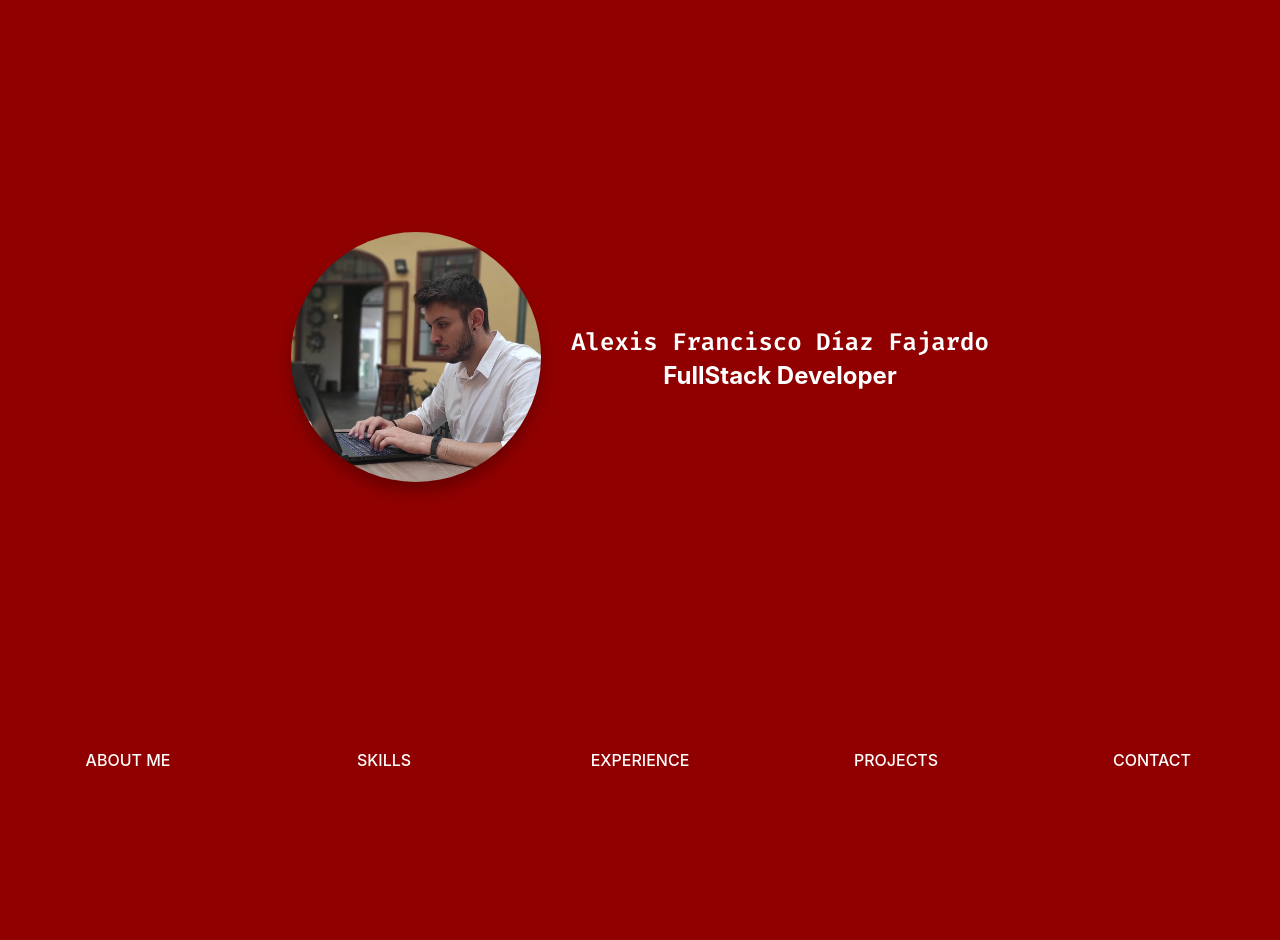
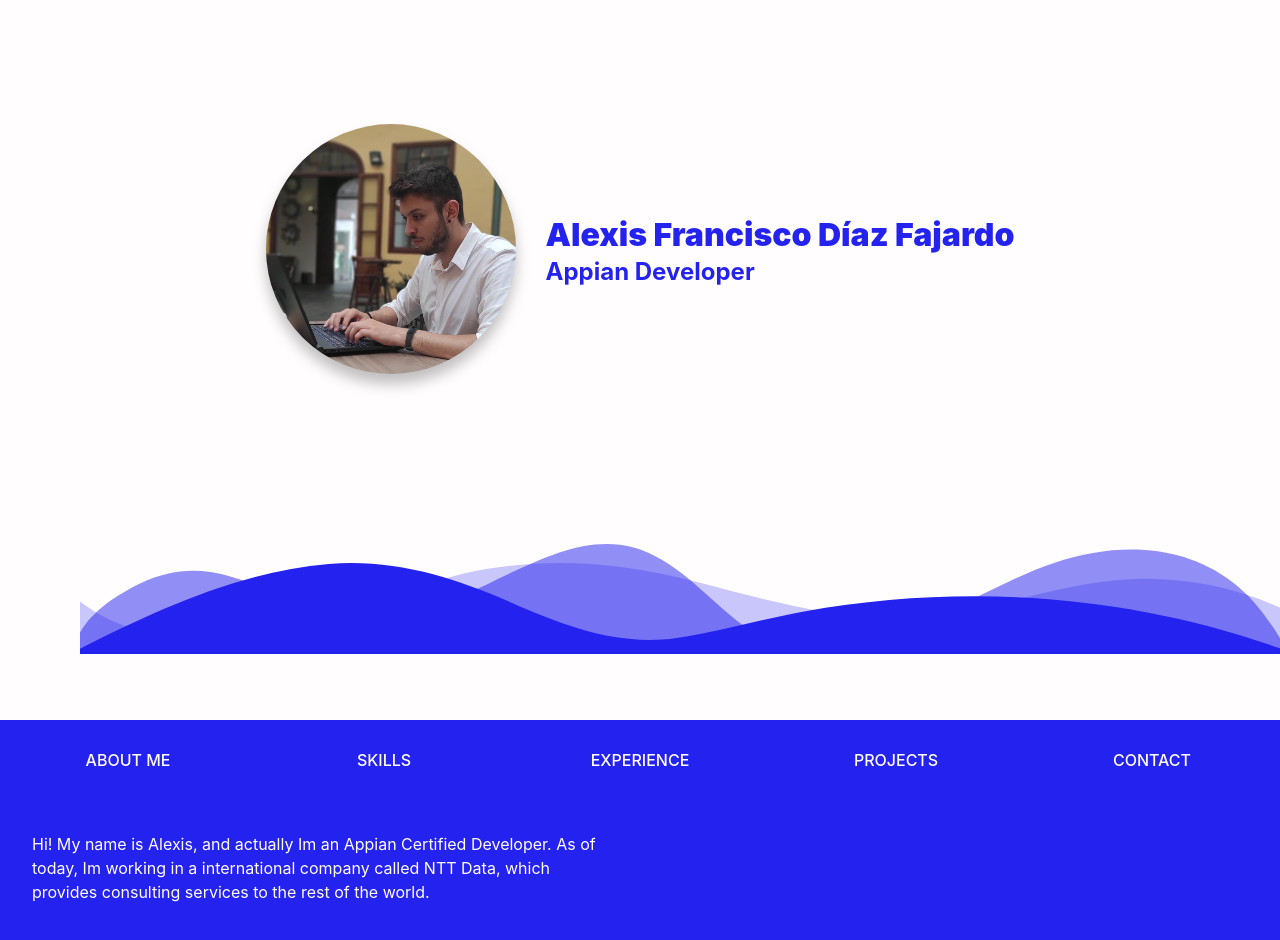
Before and after one commit to Lerzih/Porfolio, a React (Vite) app: page / in a window 1280 px wide. Shown: the top 940 px of the page. Before the commit the page ends 800 px from the top, so only its background shows below. Built offline with nearby package versions, Linux system fonts and the light colour scheme.

Commit message:
ACTUALIZACION 2.0

```diff
--- a/src/App.tsx
+++ b/src/App.tsx
@@ -1,14 +1,15 @@
-import Header from './components/Header.tsx'
-import Navigation from './components/Navigation.tsx'
+import Content from "./components/Content.tsx";
+import Header from "./components/Header.tsx";
+import Navigation from "./components/Navigation.tsx";
 
 function App() {
-
   return (
     <>
       <Header />
       <Navigation />
+      <Content />
     </>
-  )
+  );
 }
 
-export default App
+export default App;
--- /dev/null
+++ b/src/components/AboutMe.tsx
@@ -0,0 +1,16 @@
+function AboutMe() {
+  return (
+    <article className="" id="about-me">
+      <div>
+        Hi! My name is Alexis, and actually Im an Appian Certified Developer. As
+        of today, Im working in a international company called NTT Data, which
+        provides consulting services to the rest of the world.
+      </div>
+      <div>
+
+      </div>
+    </article>
+  );
+}
+
+export default AboutMe;
--- /dev/null
+++ b/src/components/Content.tsx
@@ -0,0 +1,10 @@
+import "../css/Contents.css";
+import AboutMe from "./AboutMe";
+
+function Content() {
+    return (
+        <AboutMe />
+    )
+};
+
+export default Content;
--- a/src/components/Header.tsx
+++ b/src/components/Header.tsx
@@ -1,23 +1,25 @@
 import DNI from "../assets/Foto-desarrollador.jpeg";
 import "../css/Header.css";
+import HeaderDivider from "./HeaderDivider";
 
 function Header() {
   return (
-
+    <div className="main">
       <div className="main-section">
-        <div className="">
+        <div>
           <img className="profile-picture" src={DNI} />
         </div>
-        <div className="">
+        <div>
           <div>
             <h1 className="my-name">Alexis Francisco Díaz Fajardo</h1>
           </div>
-          <div>
-            <h2 className="title-profession">FullStack Developer</h2>
+          <div className="profession">
+            <h2 className="title-profession">Appian Developer</h2>
           </div>
         </div>
       </div>
-
+      <HeaderDivider />
+    </div>
   );
 }
 
--- /dev/null
+++ b/src/components/HeaderDivider.tsx
@@ -0,0 +1,21 @@
+import "../css/HeaderDivider.css";
+
+function HeaderDivider() {
+  return (
+    <div className="page-divider">
+      <svg xmlns="http://www.w3.org/2000/svg">
+        <path
+          d="M0 0v46.29c47.79 22.2 103.59 32.17 158 28 70.36-5.37 136.33-33.31 206.8-37.5 73.84-4.36 147.54 16.88 218.2 35.26 69.27 18 138.3 24.88 209.4 13.08 36.15-6 69.85-17.84 104.45-29.34C989.49 25 1113-14.29 1200 52.47V0z"
+          opacity=".25"
+        />
+        <path
+          d="M0 0v15.81c13 21.11 27.64 41.05 47.69 56.24C99.41 111.27 165 111 224.58 91.58c31.15-10.15 60.09-26.07 89.67-39.8 40.92-19 84.73-46 130.83-49.67 36.26-2.85 70.9 9.42 98.6 31.56 31.77 25.39 62.32 62 103.63 73 40.44 10.79 81.35-6.69 119.13-24.28s75.16-39 116.92-43.05c59.73-5.85 113.28 22.88 168.9 38.84 30.2 8.66 59 6.17 87.09-7.5 22.43-10.89 48-26.93 60.65-49.24V0z"
+          opacity=".5"
+        />
+        <path d="M0 0v5.63C149.93 59 314.09 71.32 475.83 42.57c43-7.64 84.23-20.12 127.61-26.46 59-8.63 112.48 12.24 165.56 35.4C827.93 77.22 886 95.24 951.2 90c86.53-7 172.46-45.71 248.8-84.81V0z" />
+      </svg>
+    </div>
+  );
+}
+
+export default HeaderDivider;
--- /dev/null
+++ b/src/css/Contents.css
@@ -0,0 +1,18 @@
+article {
+    height: 75vh;
+    color: var(--main-white-color);
+    background-color: var(--main-color);
+    display: flex;
+}
+
+article>div {
+    width: 50%;
+    padding: 2rem;
+    height: 100%;
+    align-items: center;
+}
+
+video {
+    height: 100%;
+    width: 100%;
+}
--- a/src/css/Header.css
+++ b/src/css/Header.css
@@ -1,6 +1,10 @@
+.main {
+  height: 90vh;
+}
+
 .main-section {
   width: 100%;
-  height: 90vh;
+  height: 70%;
   display: flex;
   justify-content: center;
   align-items: center;
@@ -20,17 +24,25 @@
 }
 
 .my-name {
-  color: #fff;
+  color: var(--main-color);
   text-align: center;
-  font-family: FiraCode;
-  font-size: 24px;
   font-style: normal;
-  font-weight: 600;
+  font-weight: 900;
   line-height: normal;
 }
 
+.profession {
+  display: flex;
+  align-items: "center";
+  text-align: "center";
+}
+
+.profession > img {
+  max-height: 30px;
+}
+
 .title-profession {
-  color: #fff;
+  color: var(--main-color);
   text-align: center;
 }
 
--- /dev/null
+++ b/src/css/HeaderDivider.css
@@ -0,0 +1,10 @@
+.page-divider {
+  display: flex;
+  height: auto;
+}
+
+.page-divider > svg {
+  fill: var(--main-color);
+  width: 100%;
+  transform: rotate(180deg);
+}
--- a/src/css/Navigation.css
+++ b/src/css/Navigation.css
@@ -6,6 +6,7 @@
   display: flex;
   flex-direction: row;
   justify-content: space-around;
+  background-color: var(--main-color);
 }
 
 @media (max-width: 620px) {
@@ -40,8 +41,12 @@
   padding: 1em;
 }
 
-.navMenu a:hover {
-  background-color: var(--main-black-color);
+#about-me {
+  scroll-behavior: smooth
+}
+
+.navMenu a::after {
+  scroll-behavior: smooth
 }
 
 /* Burger menu */
@@ -69,7 +74,7 @@
   cursor: pointer;
   font-size: 20px;
   margin-right: 20px;
-  padding: 10px;
+  /* padding: 10px; */
   background-color: var(--main-color);
   filter: drop-shadow(0px 10px 7px rgba(0, 0, 0, 0.25));
   border: 1px solid var(--main-white-color);
--- a/src/css/colors.css
+++ b/src/css/colors.css
@@ -1,6 +1,6 @@
 :root {
-  --main-color: #900000;
-  --secondary-color: #ee6c4d;
+  --main-color: #2422ef;
+  --secondary-color: #020a52;
   --main-black-color: #2a2b2a;
   --main-white-color: #FFFDFD;
 }
--- a/src/index.css
+++ b/src/index.css
@@ -11,8 +11,8 @@
   font-weight: 400;
 
   color-scheme: light dark;
-  color: rgba(255, 255, 255, 0.87);
-  background-color: var(--main-color);
+  color: var(--main-black-color);
+  background-color: var(--main-white-color);
 
   font-synthesis: none;
   text-rendering: optimizeLegibility;
```
